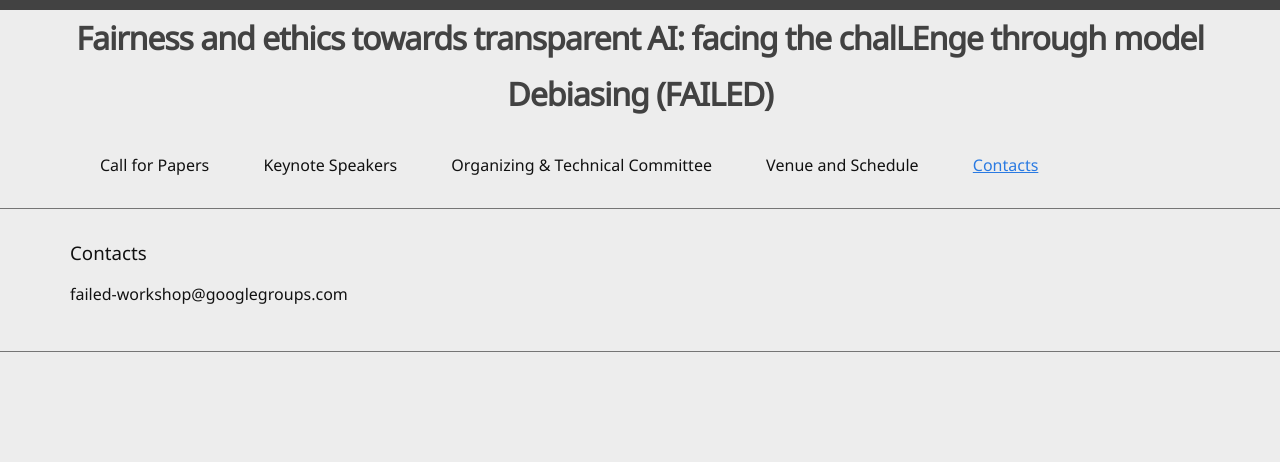
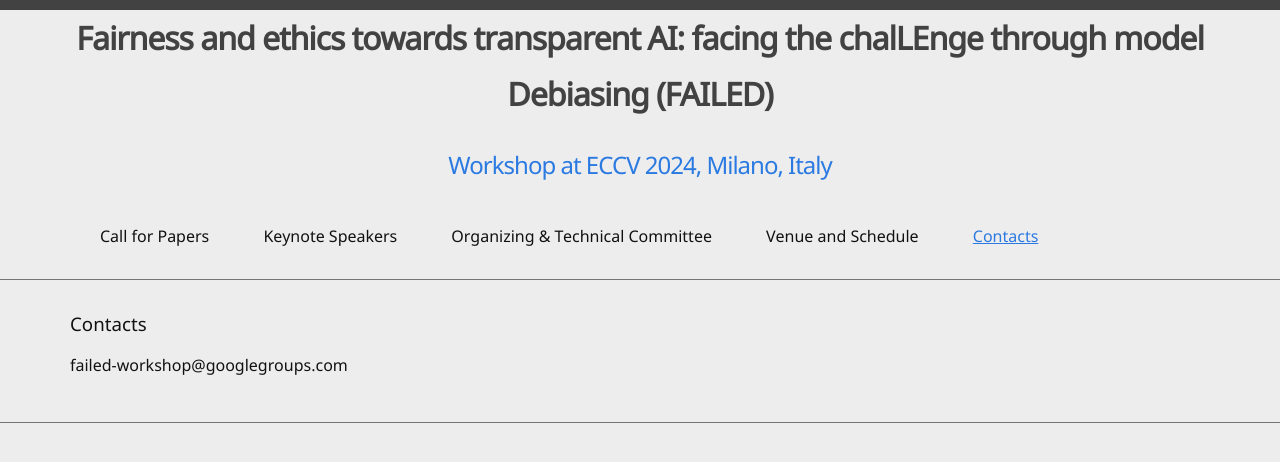
Before and after one commit to VitoPaoloPastore/2nd-FAILED-Workshop-ICCV-2025.github.io, a Jekyll site: the page built from 4-contacts.md, in a window 1280 px wide. Shown: the top 462 px of the page. Built offline with Jekyll 4.4.1, drawn with Linux system fonts in a browser that asks for light colours.

Commit message:
Update header.html

```diff
--- a/_includes/header.html
+++ b/_includes/header.html
@@ -3,6 +3,9 @@
   <div class="wrapper">
   <p style="text-align:center;">
   <a class="site-title" href="{{ '/' | relative_url }}"><strong>Fairness and ethics towards transparent AI: facing the chalLEnge through model Debiasing (FAILED)</strong></a>
+  </p>
+   <p style="text-align:center;">
+  <a class="site-subtitle"> Workshop at ECCV 2024, Milano, Italy</a>
   </p>
     <div class="wrapper">
     <nav class="site-nav">
```
